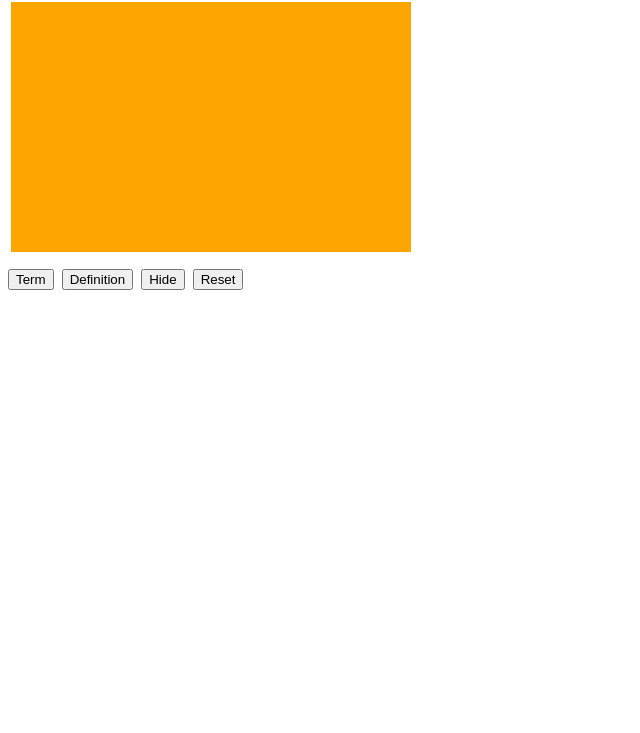
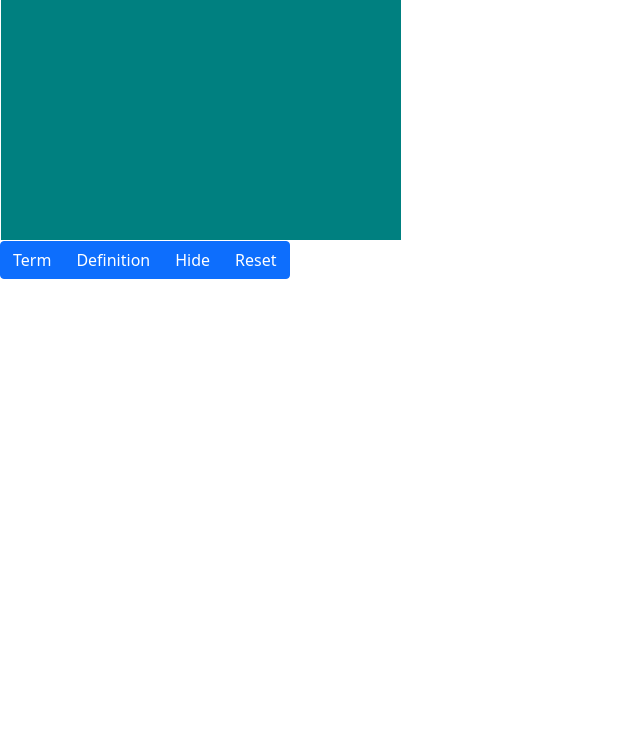
Before and after one commit to above-and-beyond-uor/ebtel, a plain HTML site: page index.html in a window 1280 px wide. Shown: the part 67-800 px from the top of the page, without its empty margins (0-640 px from the left). Drawn offline with nearby package versions, Linux system fonts and the light colour scheme.

Commit message:
Style
Added bootstrap

```diff
--- a/index.html
+++ b/index.html
@@ -1,27 +1,31 @@
+<link href="https://cdn.jsdelivr.net/npm/bootstrap@5.0.0-beta2/dist/css/bootstrap.min.css" rel="stylesheet" integrity="sha384-BmbxuPwQa2lc/FVzBcNJ7UAyJxM6wuqIj61tLrc4wSX0szH/Ev+nYRRuWlolflfl" crossorigin="anonymous">
 <style>
 .flashcard_box{
-  background-color:orange;
+  background-color:teal;
   width: 400px;
   height: 250px;
   text-align: center;
   line-height: 200px;
   font-size: 25px;
+  text:"please press term";
 }
 </style>
-<h1>Flashcards<h1>
+<h1 class="display-6">Flashcards</h1>
 <table>
   <tr>
     <td><div class="flashcard_box" id="box_0"></div></td>
   </tr>
 </table>
-<button type="button" onclick="myFunction()">Term</button>
-<button type="button" onclick="myFunction2()">Definition</button>
-<button type="button" onclick="myFunction3()">Hide</button>
-<button type="button" onclick="myFunction4()">Reset</button>
+<div class="btn-group" role="group" aria-label="Basic example">
+  <button type="button" onclick="myFunction()" class="btn btn-primary">Term</button>
+  <button type="button" onclick="myFunction2()" class="btn btn-primary">Definition</button>
+  <button type="button" onclick="myFunction3()"class="btn btn-primary">Hide</button>
+  <button type="button" onclick="myFunction4()"class="btn btn-primary">Reset</button>
+</div>
 
 <script src="jquery-3.5.1.min.js"></script>
 
-
+<script src="https://cdn.jsdelivr.net/npm/bootstrap@5.0.0-beta2/dist/js/bootstrap.bundle.min.js" integrity="sha384-b5kHyXgcpbZJO/tY9Ul7kGkf1S0CWuKcCD38l8YkeH8z8QjE0GmW1gYU5S9FOnJ0" crossorigin="anonymous"></script>
 <script>
 // aim - load question 0
 // have 2 buttons: term, definition
@@ -37,7 +41,7 @@ card_obj = { // this creates an object with 2 arrays for term and definition res
   visible_letters: [],
   selected_boxes: [],
 };
-var i;
+var i = 0;
 var current_card = 0; // this acts as a placeholder for the current flashcard
 
 function myFunction() {
```
